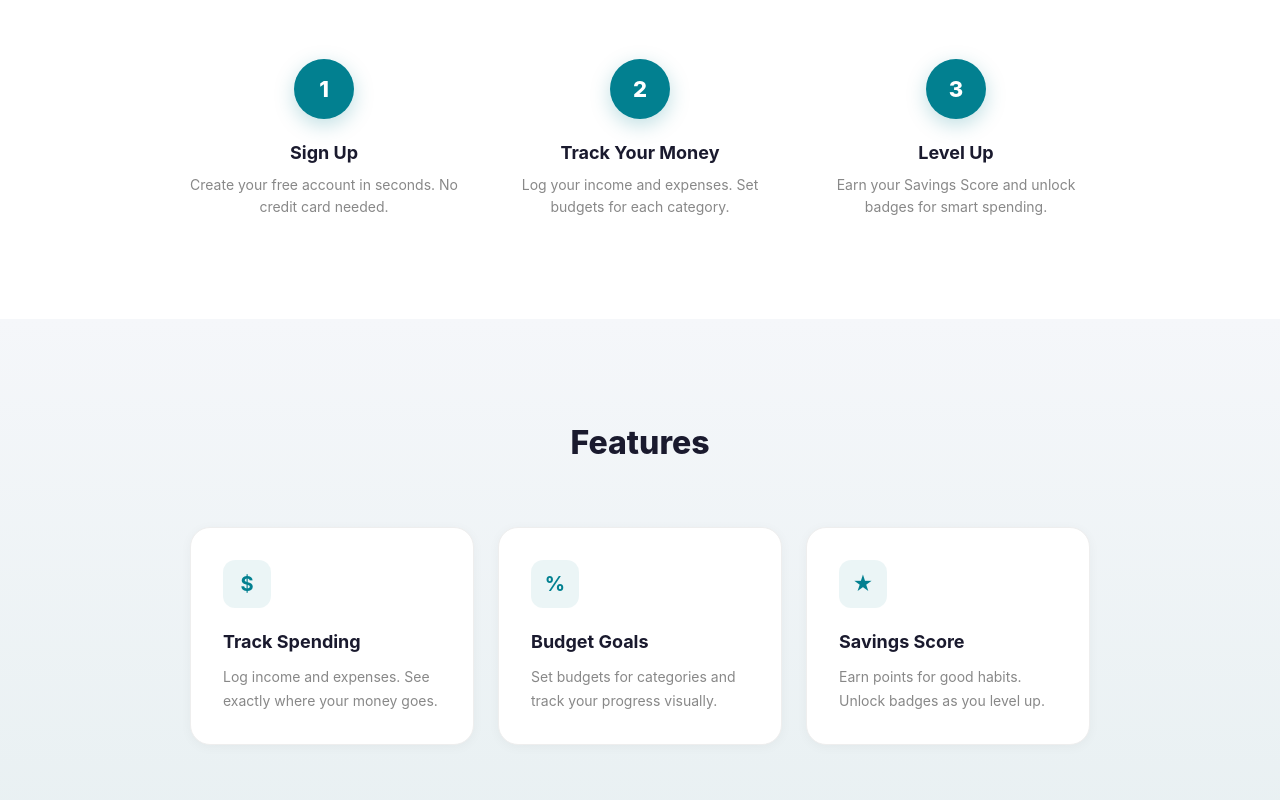
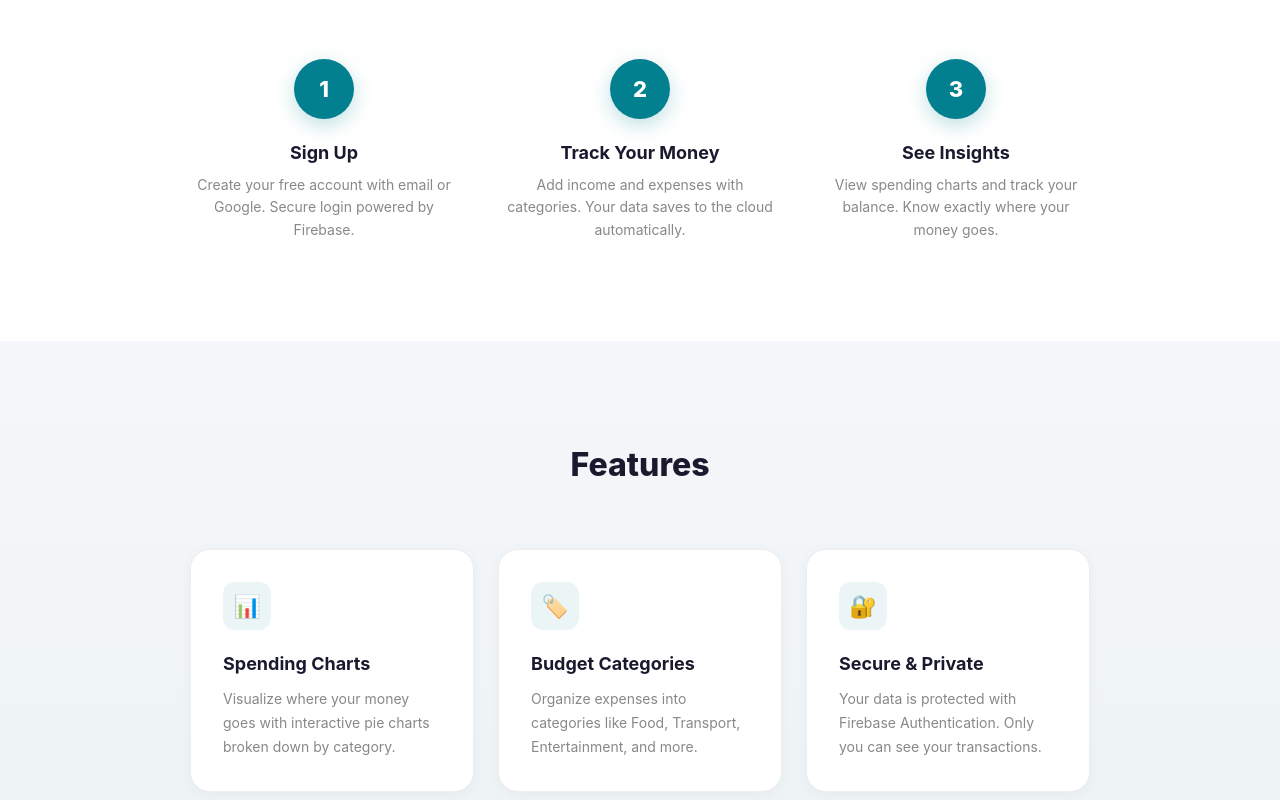
Before and after one commit to not-aryan7/centsible, a React (Vite) app: page / in a window 1280 px wide. Shown: the part 960-1760 px from the top of the page. Built offline with nearby package versions, Linux system fonts and the light colour scheme.

Commit message:
Update Landing page features for Sprint 2

```diff
--- a/src/pages/Landing.jsx
+++ b/src/pages/Landing.jsx
@@ -1,29 +1,45 @@
 import { Link } from "react-router-dom";
 
 export default function Landing() {
-
   return (
-
     <div style={{ minHeight: "100vh", backgroundColor: "#F5F7FA" }}>
-
-      <nav style={{
-        display: "flex", justifyContent: "space-between", alignItems: "center",
-        padding: "20px 40px", backgroundColor: "rgba(255,255,255,0.9)",
-        backdropFilter: "blur(8px)", position: "sticky", top: 0, zIndex: 10,
-        boxShadow: "0 1px 3px rgba(0,0,0,0.06)"
-      }}>
-
-        <h1 style={{ fontSize: "24px", fontWeight: 800, color: "#028090", letterSpacing: "-0.5px" }}>
+      <nav
+        style={{
+          display: "flex",
+          justifyContent: "space-between",
+          alignItems: "center",
+          padding: "20px 40px",
+          backgroundColor: "rgba(255,255,255,0.9)",
+          backdropFilter: "blur(8px)",
+          position: "sticky",
+          top: 0,
+          zIndex: 10,
+          boxShadow: "0 1px 3px rgba(0,0,0,0.06)",
+        }}
+      >
+        <h1
+          style={{
+            fontSize: "24px",
+            fontWeight: 800,
+            color: "#028090",
+            letterSpacing: "-0.5px",
+          }}
+        >
           Centsible
         </h1>
 
         <div style={{ display: "flex", gap: "16px", alignItems: "center" }}>
-
-          <Link to="/about" style={{ fontSize: "14px", color: "#666", textDecoration: "none" }}>
+          <Link
+            to="/about"
+            style={{ fontSize: "14px", color: "#666", textDecoration: "none" }}
+          >
             About
           </Link>
 
-          <Link to="/login" style={{ fontSize: "14px", color: "#666", textDecoration: "none" }}>
+          <Link
+            to="/login"
+            style={{ fontSize: "14px", color: "#666", textDecoration: "none" }}
+          >
             Sign In
           </Link>
 
@@ -36,17 +52,16 @@ export default function Landing() {
               color: "white",
               borderRadius: "50px",
               textDecoration: "none",
-              fontWeight: 600
+              fontWeight: 600,
             }}
           >
             Get Started
           </Link>
-
         </div>
-
       </nav>
 
-      <section style={{
+      <section
+        style={{
           minHeight: "calc(100vh - 70px)",
           display: "flex",
           flexDirection: "column",
@@ -54,38 +69,45 @@ export default function Landing() {
           alignItems: "center",
           textAlign: "center",
           padding: "0 24px",
-        background: "linear-gradient(180deg, #F5F7FA 0%, #E0F2F1 50%, #F5F7FA 100%)"
-      }}>
-
-        <span style={{
+          background: "linear-gradient(180deg, #F5F7FA 0%, #E0F2F1 50%, #F5F7FA 100%)",
+        }}
+      >
+        <span
+          style={{
             fontSize: "12px",
             fontWeight: 700,
             color: "#028090",
             textTransform: "uppercase",
             letterSpacing: "3px",
-          marginBottom: "24px"
-        }}>
+            marginBottom: "24px",
+          }}
+        >
           Built for Students
         </span>
 
-        <h2 style={{
+        <h2
+          style={{
             fontSize: "56px",
             fontWeight: 900,
             lineHeight: 1.1,
             marginBottom: "24px",
-          color: "#1A1A2E"
-        }}>
-          Smart Budgeting.<br />
+            color: "#1A1A2E",
+          }}
+        >
+          Smart Budgeting.
+          <br />
           <span style={{ color: "#028090" }}>Gamified Savings.</span>
         </h2>
 
-        <p style={{
+        <p
+          style={{
             fontSize: "18px",
             color: "#777",
             maxWidth: "480px",
             lineHeight: 1.7,
-          marginBottom: "40px"
-        }}>
+            marginBottom: "40px",
+          }}
+        >
           Track spending, set goals, and earn your Savings Score — all in one place.
         </p>
 
@@ -99,42 +121,54 @@ export default function Landing() {
             borderRadius: "50px",
             textDecoration: "none",
             fontWeight: 700,
-            boxShadow: "0 8px 30px rgba(2,128,144,0.3)"
+            boxShadow: "0 8px 30px rgba(2,128,144,0.3)",
           }}
         >
           Start for Free →
         </Link>
-
       </section>
 
       <section style={{ padding: "100px 24px", backgroundColor: "white" }}>
-
-        <h2 style={{
+        <h2
+          style={{
             fontSize: "32px",
             fontWeight: 800,
             textAlign: "center",
-          marginBottom: "60px"
-        }}>
+            marginBottom: "60px",
+          }}
+        >
           How It Works
         </h2>
 
-        <div style={{
+        <div
+          style={{
             display: "grid",
             gridTemplateColumns: "repeat(3, 1fr)",
             gap: "48px",
             maxWidth: "900px",
-          margin: "0 auto"
-        }}>
-
+            margin: "0 auto",
+          }}
+        >
           {[
-            { num: "1", title: "Sign Up", desc: "Create your free account in seconds. No credit card needed." },
-            { num: "2", title: "Track Your Money", desc: "Log your income and expenses. Set budgets for each category." },
-            { num: "3", title: "Level Up", desc: "Earn your Savings Score and unlock badges for smart spending." },
+            {
+              num: "1",
+              title: "Sign Up",
+              desc: "Create your free account with email or Google. Secure login powered by Firebase.",
+            },
+            {
+              num: "2",
+              title: "Track Your Money",
+              desc: "Add income and expenses with categories. Your data saves to the cloud automatically.",
+            },
+            {
+              num: "3",
+              title: "See Insights",
+              desc: "View spending charts and track your balance. Know exactly where your money goes.",
+            },
           ].map((step) => (
-
             <div key={step.num} style={{ textAlign: "center" }}>
-
-              <div style={{
+              <div
+                style={{
                   width: "60px",
                   height: "60px",
                   borderRadius: "50%",
@@ -146,64 +180,99 @@ export default function Landing() {
                   margin: "0 auto 20px",
                   fontSize: "22px",
                   fontWeight: 800,
-                boxShadow: "0 6px 20px rgba(2,128,144,0.25)"
-              }}>
+                  boxShadow: "0 6px 20px rgba(2,128,144,0.25)",
+                }}
+              >
                 {step.num}
               </div>
 
-              <h3 style={{ fontWeight: 700, fontSize: "18px", marginBottom: "8px" }}>
+              <h3
+                style={{
+                  fontWeight: 700,
+                  fontSize: "18px",
+                  marginBottom: "8px",
+                }}
+              >
                 {step.title}
               </h3>
-
               <p style={{ color: "#888", fontSize: "14px", lineHeight: 1.6 }}>
                 {step.desc}
               </p>
-
             </div>
-
           ))}
-
         </div>
-
       </section>
 
-      <section style={{
+      <section
+        style={{
           padding: "100px 24px",
-        background: "linear-gradient(180deg, #F5F7FA 0%, #E8F0F2 100%)"
-      }}>
-
-        <h2 style={{
+          background: "linear-gradient(180deg, #F5F7FA 0%, #E8F0F2 100%)",
+        }}
+      >
+        <h2
+          style={{
             fontSize: "32px",
             fontWeight: 800,
             textAlign: "center",
-          marginBottom: "60px"
-        }}>
+            marginBottom: "60px",
+          }}
+        >
           Features
         </h2>
 
-        <div style={{
+        <div
+          style={{
             display: "grid",
             gridTemplateColumns: "repeat(3, 1fr)",
             gap: "24px",
             maxWidth: "900px",
-          margin: "0 auto"
-        }}>
-
+            margin: "0 auto",
+          }}
+        >
           {[
-            { icon: "$", title: "Track Spending", desc: "Log income and expenses. See exactly where your money goes." },
-            { icon: "%", title: "Budget Goals", desc: "Set budgets for categories and track your progress visually." },
-            { icon: "★", title: "Savings Score", desc: "Earn points for good habits. Unlock badges as you level up." },
+            {
+              icon: "📊",
+              title: "Spending Charts",
+              desc: "Visualize where your money goes with interactive pie charts broken down by category.",
+            },
+            {
+              icon: "🏷️",
+              title: "Budget Categories",
+              desc: "Organize expenses into categories like Food, Transport, Entertainment, and more.",
+            },
+            {
+              icon: "🔐",
+              title: "Secure & Private",
+              desc: "Your data is protected with Firebase Authentication. Only you can see your transactions.",
+            },
+            {
+              icon: "☁️",
+              title: "Cloud Storage",
+              desc: "Transactions save to Firestore automatically. Access your data from any device.",
+            },
+            {
+              icon: "⚡",
+              title: "Real-Time Updates",
+              desc: "Add or delete transactions and see your dashboard update instantly.",
+            },
+            {
+              icon: "🎯",
+              title: "Savings Score",
+              desc: "Coming soon — earn points for smart spending and staying under budget.",
+            },
           ].map((f) => (
-
-            <div key={f.title} style={{
+            <div
+              key={f.title}
+              style={{
                 backgroundColor: "white",
                 padding: "32px",
                 borderRadius: "20px",
                 boxShadow: "0 2px 12px rgba(0,0,0,0.04)",
-              border: "1px solid #eee"
-            }}>
-
-              <div style={{
+                border: "1px solid #eee",
+              }}
+            >
+              <div
+                style={{
                   width: "48px",
                   height: "48px",
                   borderRadius: "12px",
@@ -211,41 +280,41 @@ export default function Landing() {
                   display: "flex",
                   alignItems: "center",
                   justifyContent: "center",
-                marginBottom: "20px"
-              }}>
-                <span style={{ color: "#028090", fontWeight: 700, fontSize: "20px" }}>
-                  {f.icon}
-                </span>
+                  marginBottom: "20px",
+                }}
+              >
+                <span style={{ fontSize: "22px" }}>{f.icon}</span>
               </div>
 
-              <h3 style={{ fontWeight: 700, fontSize: "18px", marginBottom: "10px" }}>
+              <h3
+                style={{
+                  fontWeight: 700,
+                  fontSize: "18px",
+                  marginBottom: "10px",
+                }}
+              >
                 {f.title}
               </h3>
-
               <p style={{ color: "#888", fontSize: "14px", lineHeight: 1.7 }}>
                 {f.desc}
               </p>
-
             </div>
-
           ))}
-
         </div>
-
       </section>
 
-      <footer style={{
+      <footer
+        style={{
           textAlign: "center",
           padding: "32px",
           color: "#aaa",
           fontSize: "14px",
           borderTop: "1px solid #e5e5e5",
-        backgroundColor: "white"
-      }}>
+          backgroundColor: "white",
+        }}
+      >
         Centsible 2026 — Aryan, Dipekshya & Krish
       </footer>
-
     </div>
-
   );
 }
```
Lines whose indentation alone changed are shown as unchanged.
